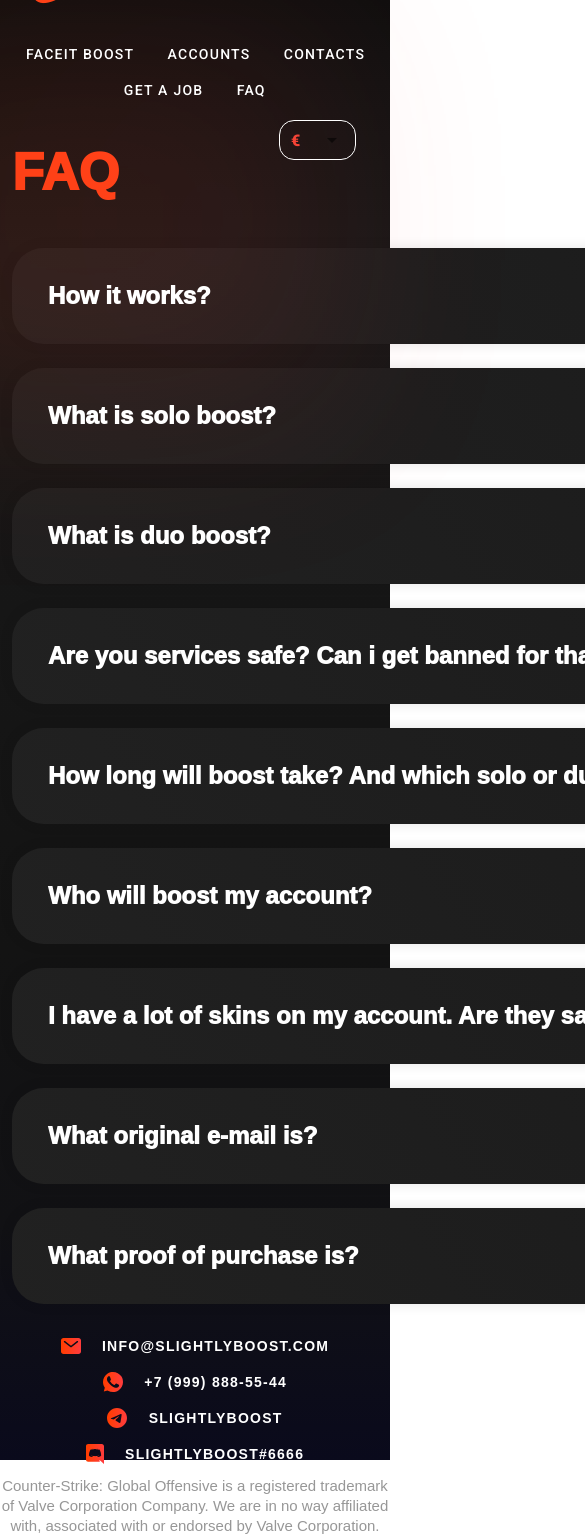
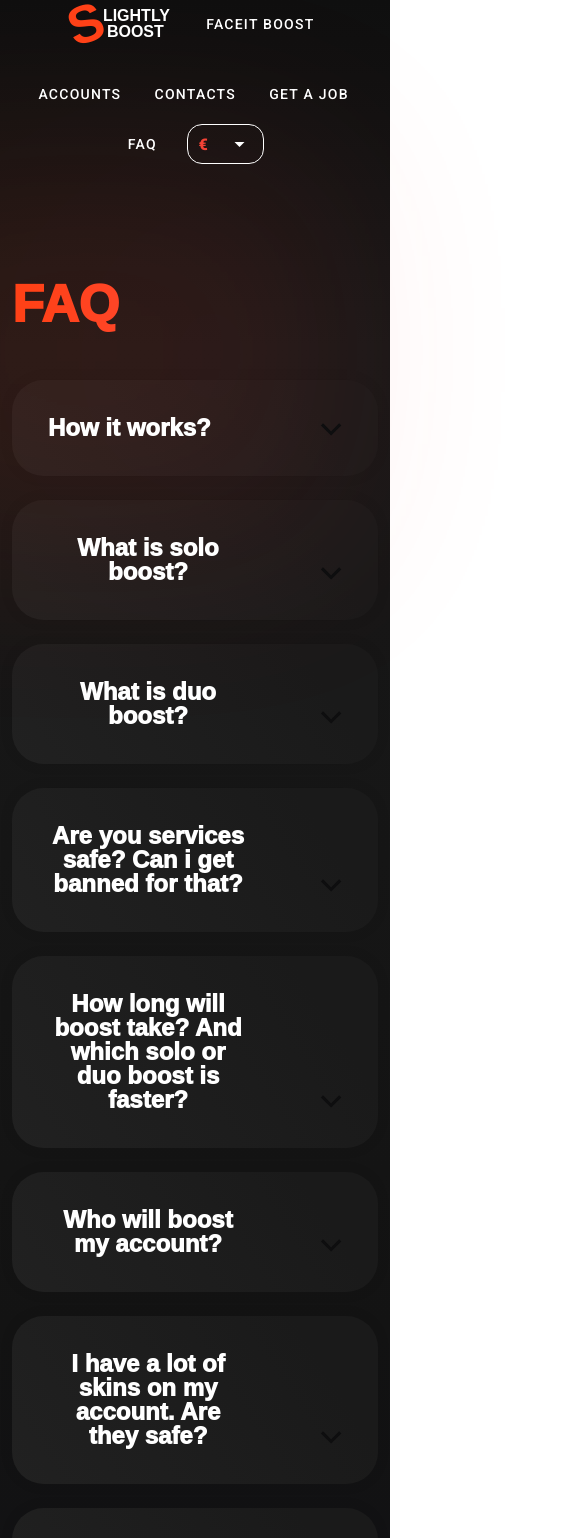
Before and after one commit to svelzay0/slightly-boost, a Vue app: page /#/faq in a window 390 px wide. Shown: the top 1538 px of the page, 585 px wide, since content can reach past the window. Built offline with nearby package versions, Linux system fonts and the light colour scheme; a web font is replaced by a local one; what v-mask would draw is missing.

Commit message:
fix critical e. on select lvl and starts adaptive

```diff
--- a/src/components/HeaderMenu.vue
+++ b/src/components/HeaderMenu.vue
@@ -26,6 +26,7 @@
               </div>
             </div>
           </v-col>
+          <v-spacer v-if="desktop" />
           <div
             v-for="link in links"
             :key="link.route"
@@ -49,6 +50,7 @@
               {{ link.url }}
             </v-btn>
           </div>
+          <v-spacer v-if="desktop" />
           <v-col cols="auto">
             <div class="money">
               <div class="currency-tab">
@@ -111,6 +113,9 @@ export default {
   },
   computed: {
     ...mapGetters("shared", ["homeSliderIndex"]),
+    desktop() {
+      return this.$vuetify.breakpoint.width > 600;
+    },
   },
   methods: {
     ...mapMutations("shared", ["setCurrency"]),
--- a/src/elements/select.vue
+++ b/src/elements/select.vue
@@ -1,4 +1,4 @@
-<template>
+ <template>
   <v-select
     v-if="eloFrom"
     class="elo-calc-class"
@@ -15,14 +15,14 @@
       <div v-if="this.defaultSelectedFrom.text === '0'" class="level-0" />
       <div v-else :class="`level-${this.defaultSelectedFrom.id + 1}`" />
     </template>
-    <template v-slot:item="{ index = i += 1 }">
+    <template v-slot:item="{ item }">
       <div
         class="select-slot"
-        @click="checkIndex(index - 1)"
+        @click="checkIndex(item.id)"
       >
-        <div :class="`level-${index}`" />
+        <div :class="`level-${item.id + 1}`" />
         <span class="pl-2">
-          Lvl {{ index }}
+          Lvl {{ item.id + 1}}
         </span>
       </div>
     </template>
@@ -43,14 +43,14 @@
       <div v-if="this.defaultSelectedTo.text === '0'" class="level-0" />
       <div v-else :class="`level-${this.defaultSelectedTo.id + 1}`" />
     </template>
-    <template v-slot:item="{ index = i += 1 }">
+    <template v-slot:item="{ item }">
       <div
         class="select-slot"
-        @click="checkIndex(index - 1)"
+        @click="checkIndex(item.id)"
       >
-        <div :class="`level-${index}`" />
+        <div :class="`level-${item.id + 1}`" />
         <span class="pl-2">
-          Lvl {{ index }}
+          Lvl {{ item.id + 1}}
         </span>
       </div>
     </template>
@@ -58,7 +58,6 @@
 </template>
 
 <script>
-
 export default {
   name: 'ElementSelect',
   props: {
--- a/src/pages/admin/boost/index.vue
+++ b/src/pages/admin/boost/index.vue
@@ -443,11 +443,9 @@ import ElementCarousel from '../../../elements/carousel.vue';
 import ElementSelect from '../../../elements/select.vue';
 import ElementTooltip from '../../../elements/tooltip.vue';
 import axios from "axios";
-
 import 'vue-slick-carousel/dist/vue-slick-carousel.css'
 // optional style for arrows & dots
 import 'vue-slick-carousel/dist/vue-slick-carousel-theme.css'
-
 export default {
   name: "orders",
   components: {
@@ -1121,7 +1119,6 @@ export default {
       } else if (this.eloFrom >= 2001) {
         this.defaultSelectedFrom = this.selectItemsFrom[9]
       }
-
       if (this.eloTo >= 0 && this.eloTo < 801) {
         this.defaultSelectedTo = this.selectItemsTo[0]
       } else if (this.eloTo >= 801 && this.eloTo < 951) {
--- a/src/styles/overwrite.scss
+++ b/src/styles/overwrite.scss
@@ -449,6 +449,9 @@
 .currency-tab .v-text-field--outlined.v-input--is-focused fieldset, .v-text-field--outlined.v-input--has-state fieldset {
   border-radius: 15px !important;
 }
+.currency-tab .mdi-menu-down::before {
+  color: white !important;
+}
 
 .currency-tab .theme--light.v-text-field--outlined:not(.v-input--is-focused):not(.v-input--has-state) > .v-input__control > .v-input__slot fieldset {
   border-radius: 15px !important;
--- a/src/styles/styles.scss
+++ b/src/styles/styles.scss
@@ -229,7 +229,7 @@ button,
 .main-logo {
   cursor: url('../../src/assets/icons/icons8-hand-cursor.svg'), pointer;
   display: flex;
-  padding-right: 248px;
+  // padding-right: 248px;
 }
 .elo-btns {
   margin-top: 7px;
@@ -340,9 +340,9 @@ button,
   line-height: 48px;
   color: #F44336;
 }
-.money {
-  padding-left: 245px;
-}
+// .money {
+//   padding-left: 245px;
+// }
 .order-cover {
   position: absolute;
   top: 0;
@@ -696,7 +696,7 @@ button,
 
 .home {
   position: relative;
-  width: 1240px;
+  max-width: 1240px;
 }
 
 .home {
@@ -1264,6 +1264,8 @@ button,
 
 .header-head-empty {
   background: rgba(19,19,19, 0);
+  max-width: 1240px;
+  margin: 0 auto !important;
 }
 .comments-desc {
   font-family: $primary-font-Upright;
@@ -1353,3 +1355,45 @@ button,
     height: 70px;
   }
 }
+
+@media screen and (max-width: 600px) {
+  // .home-bg-1 {
+  //     width: revert;
+  // }
+  // .home-bg-2 {
+  //     width: revert;
+  // }
+  .main-logo {
+    padding-right: 24px;
+  }
+  // .money {
+  //   padding-left: 24px;
+  // }
+}
+.header-head-empty,
+.header-head-semi,
+.header-head-semi2,
+.header-head-semi3,
+.header-head-full,
+.header-head-death {
+  @media screen and (max-width: 800px) {
+    margin: 32px -12px -12px -16px !important;
+  }
+}
+.home {
+  @media screen and (max-width: 800px) {
+    margin-top: 132px;
+  }
+}
+.home-slider {
+  @media screen and (max-width: 800px) {
+    max-width: 100%;
+    max-height: 100%;
+  }
+}
+.v-sheet.v-footer:not(.v-sheet--outlined) {
+  @media screen and (max-width: 800px) {
+    min-height: 120px !important;
+    height: revert !important;
+  }
+}
```
